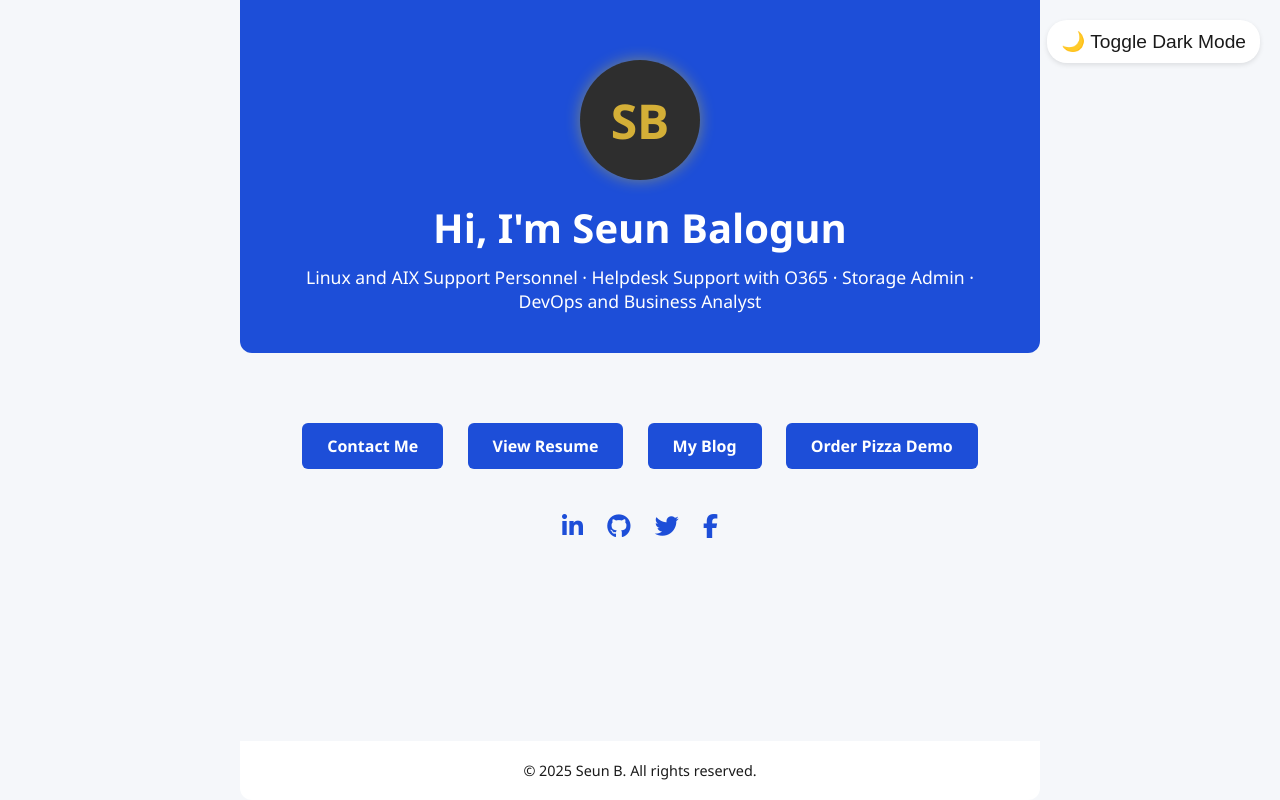
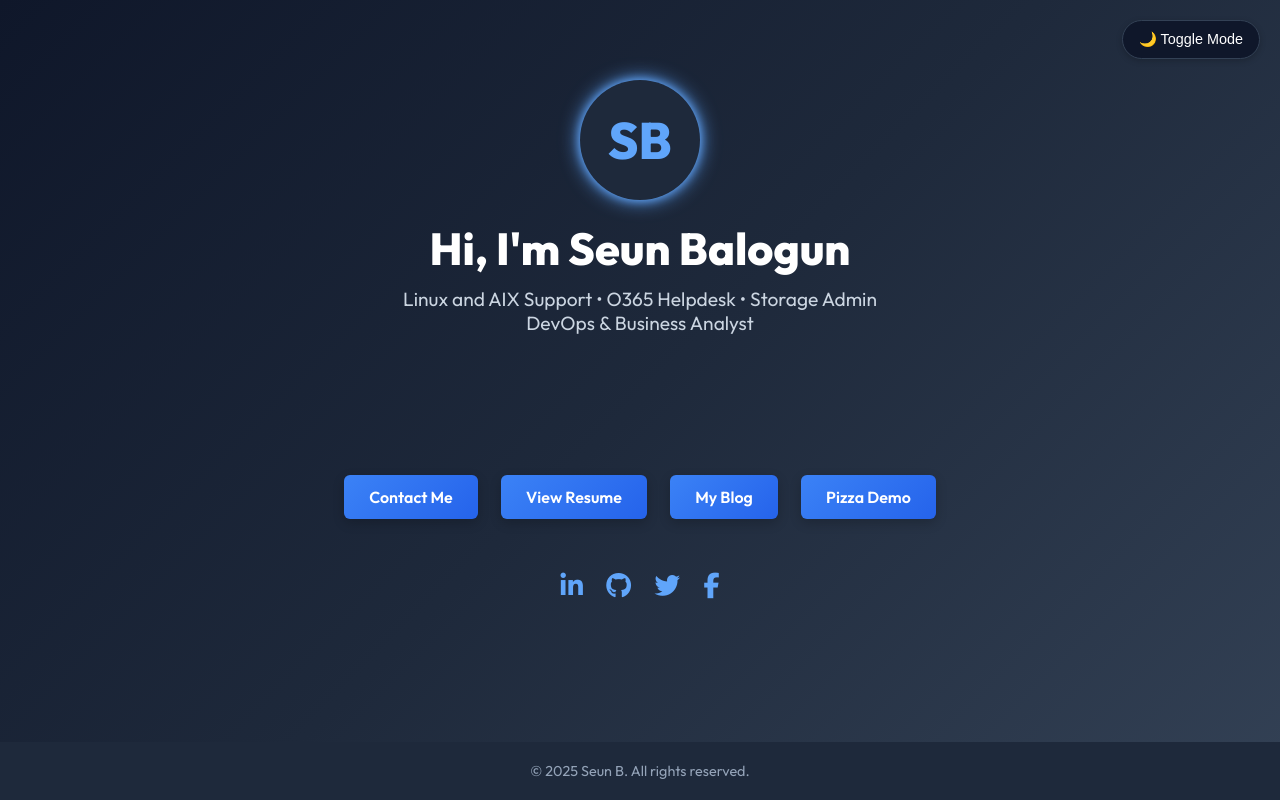
Before and after one commit to balogsun/resume.seunb.com, a plain HTML site: page index.html in a window 1280 px wide. Drawn offline with nearby package versions, Linux system fonts and the light colour scheme.

Commit message:
Update index.html

```diff
--- a/index.html
+++ b/index.html
@@ -4,120 +4,87 @@
   <meta charset="UTF-8" />
   <meta name="viewport" content="width=device-width, initial-scale=1.0"/>
   <title>Seun B | Tech & Business Hybrid</title>
+  <link rel="preconnect" href="https://fonts.googleapis.com">
+  <link href="https://fonts.googleapis.com/css2?family=Outfit:wght@400;600;800&display=swap" rel="stylesheet">
+  <link href="https://unpkg.com/aos@2.3.1/dist/aos.css" rel="stylesheet" />
   <link rel="stylesheet" href="https://cdnjs.cloudflare.com/ajax/libs/font-awesome/6.5.0/css/all.min.css" />
   <style>
     :root {
-      --bg: #f5f7fa;
-      --text: #1a1a1a;
-      --accent: #1d4ed8;
-      --card: white;
-      --gold: #d4af37;
-      --dark-grey: #2e2e2e;
-    }
-    body.dark {
-      --bg: #1e1e1e;
-      --text: #eeeeee;
+      --gradient: linear-gradient(135deg, #0f172a, #1e293b, #334155);
+      --text: #ffffff;
       --accent: #60a5fa;
-      --card: #2c2c2c;
-      --gold: #ffd700;
-      --dark-grey: #444;
-    }
-    * {
-      transition: background 0.3s, color 0.3s;
+      --btn-glossy: linear-gradient(135deg, #3b82f6, #2563eb);
+      --btn-hover: #1e40af;
+      --initials-glow: 0 0 10px #60a5fa, 0 0 20px #60a5fa;
     }
     body {
-      font-family: 'Segoe UI', Tahoma, Geneva, Verdana, sans-serif;
       margin: 0;
-      padding: 0;
-      background: var(--bg);
+      font-family: 'Outfit', sans-serif;
+      background: var(--gradient);
       color: var(--text);
-      animation: fadeIn 1s ease-in;
       min-height: 100vh;
       display: flex;
       flex-direction: column;
       align-items: center;
-    }
-    @keyframes fadeIn {
-      from { opacity: 0; transform: translateY(20px); }
-      to { opacity: 1; transform: translateY(0); }
+      overflow-x: hidden;
     }
     header {
-      background: var(--accent);
-      color: white;
       text-align: center;
-      padding: 60px 20px 40px;
+      padding: 80px 20px 40px;
       position: relative;
       width: 100%;
-      max-width: 800px;
-      box-sizing: border-box;
-      border-bottom-left-radius: 12px;
-      border-bottom-right-radius: 12px;
+      max-width: 900px;
     }
     .initials {
       width: 120px;
       height: 120px;
+      background: #1e293b;
+      color: var(--accent);
       border-radius: 50%;
-      margin: 0 auto 20px;
-      background-color: var(--dark-grey);
-      color: var(--gold);
-      font-weight: bold;
-      font-size: 3em;
+      font-weight: 800;
+      font-size: 3.2em;
       display: flex;
       align-items: center;
       justify-content: center;
-      box-shadow: 0 0 15px rgba(255, 215, 0, 0.4);
-      animation: popIn 1s ease-in-out;
-      animation-delay: 0.3s;
-      animation-fill-mode: forwards;
-      animation-play-state: running;
-    }
-    @keyframes popIn {
-      0% { transform: scale(0.8); opacity: 0; }
-      100% { transform: scale(1); opacity: 1; }
+      margin: 0 auto 20px;
+      box-shadow: var(--initials-glow);
     }
     h1 {
-      font-size: 2.5em;
-      width: 0ch;
-      overflow: hidden;
-      white-space: nowrap;
-      margin: 0 auto 10px auto;
-      animation: typing 3.5s steps(20, end) forwards;
-    }
-    @keyframes typing {
-      to {
-        width: 20ch;
-      }
+      font-size: 2.8em;
+      font-weight: 800;
+      margin: 0 0 10px;
     }
     p {
-      font-size: 1.1em;
+      font-size: 1.2em;
+      color: #cbd5e1;
       max-width: 700px;
-      margin: 10px auto 0 auto;
-    }
-    section {
-      padding: 40px 20px;
-      text-align: center;
-      width: 100%;
-      max-width: 800px;
-      box-sizing: border-box;
+      margin: 0 auto;
     }
     .btn {
       display: inline-block;
       margin: 10px;
       padding: 12px 25px;
-      background: var(--accent);
+      background: var(--btn-glossy);
       color: white;
+      font-weight: 600;
       border-radius: 6px;
-      font-weight: bold;
       text-decoration: none;
-      transition: background 0.3s, transform 0.3s, box-shadow 0.3s;
+      transition: all 0.3s;
+      box-shadow: 0 4px 12px rgba(0,0,0,0.2);
     }
     .btn:hover {
-      background: #153db1;
+      background: var(--btn-hover);
       transform: translateY(-2px);
-      box-shadow: 0 5px 15px rgba(0, 0, 0, 0.1);
+      box-shadow: 0 8px 20px rgba(0,0,0,0.3);
+    }
+    .button-group {
+      margin-top: 30px;
+    }
+    .social-icons {
+      margin-top: 40px;
     }
     .social-icons a {
-      font-size: 1.5em;
+      font-size: 1.6em;
       margin: 0 10px;
       color: var(--accent);
       transition: transform 0.3s;
@@ -126,100 +93,78 @@
       transform: scale(1.2);
     }
     .toggle-mode {
-      position: absolute;
+      position: fixed;
       top: 20px;
       right: 20px;
+      background: #0f172a;
+      color: white;
+      border: 1px solid #334155;
+      border-radius: 30px;
+      padding: 10px 16px;
       cursor: pointer;
-      font-size: 1.2em;
-      background: var(--card);
-      border: none;
-      padding: 10px 14px;
-      border-radius: 20px;
-      color: var(--text);
-      box-shadow: 0 2px 5px rgba(0,0,0,0.1);
-      z-index: 10;
+      font-size: 0.9em;
+      z-index: 1000;
+      box-shadow: 0 2px 6px rgba(0,0,0,0.2);
+    }
+    section {
+      padding: 60px 20px;
+      max-width: 900px;
+      width: 100%;
+      text-align: center;
     }
     footer {
+      margin-top: auto;
       padding: 20px;
+      font-size: 0.9em;
       text-align: center;
-      font-size: 0.9em;
-      background: var(--card);
+      background: #1e293b;
       width: 100%;
-      max-width: 800px;
-      box-sizing: border-box;
-      margin-top: auto;
-      border-radius: 0 0 12px 12px;
+      color: #94a3b8;
     }
-    .button-group {
-      margin-top: 20px;
-    }
-    .button-group .btn {
-      margin: 10px 10px;
-    }
-
-    /* Responsive adjustments */
     @media (max-width: 600px) {
       h1 {
-        font-size: 1.8em;
-        animation: typing 3.5s steps(20, end) forwards;
-        max-width: 90vw;
+        font-size: 2em;
       }
       .initials {
         width: 90px;
         height: 90px;
         font-size: 2.2em;
-        box-shadow: 0 0 10px rgba(255, 215, 0, 0.4);
-      }
-      p {
-        font-size: 1em;
-        padding: 0 10px;
       }
       .btn {
-        padding: 10px 18px;
-        font-size: 0.9em;
-        margin: 8px 6px;
-      }
-      .social-icons a {
-        font-size: 1.3em;
-        margin: 0 8px;
-      }
-      footer {
-        font-size: 0.8em;
+        padding: 10px 20px;
+        font-size: 0.95em;
       }
       .toggle-mode {
         padding: 8px 12px;
-        font-size: 1em;
-        top: 10px;
-        right: 10px;
+        font-size: 0.85em;
       }
     }
   </style>
 </head>
 <body>
 
-<button class="toggle-mode" onclick="toggleDarkMode()" aria-label="Toggle Dark Mode">
-  🌙 Toggle Dark Mode
-</button>
+<button class="toggle-mode" onclick="toggleDarkMode()">🌙 Toggle Mode</button>
 
-<header>
+<header data-aos="fade-up">
   <div class="initials">SB</div>
   <h1>Hi, I'm Seun Balogun</h1>
-  <p>Linux and AIX Support Personnel · Helpdesk Support with O365 · Storage Admin · DevOps and Business Analyst</p>
+  <p>Linux and AIX Support • O365 Helpdesk • Storage Admin </p>
+  <p>DevOps & Business Analyst</p>
 </header>
 
-<section>
+<section data-aos="fade-up" data-aos-delay="100">
   <div class="button-group">
     <a class="btn" href="mailto:seun@seunb.com">Contact Me</a>
-    <a class="btn" href="https://seunb.com/resume" target="_blank" rel="noopener noreferrer">View Resume</a>
-    <a class="btn" href="https://devblog.seunb.com" target="_blank" rel="noopener noreferrer">My Blog</a>
-    <a class="btn" href="https://pizza.seunb.com" target="_blank" rel="noopener noreferrer">Order Pizza Demo</a>
+    <a class="btn" href="https://seunb.com/resume" target="_blank">View Resume</a>
+    <a class="btn" href="https://devblog.seunb.com" target="_blank">My Blog</a>
+    <a class="btn" href="https://pizza.seunb.com" target="_blank">Pizza Demo</a>
   </div>
 
-  <div class="social-icons" style="margin-top: 30px;">
-    <a href="https://linkedin.com/in/seun-ob" aria-label="LinkedIn"><i class="fab fa-linkedin-in"></i></a>
-    <a href="https://github.com/balogsun" aria-label="GitHub"><i class="fab fa-github"></i></a>
-    <a href="https://x.com/balogsen" aria-label="Twitter"><i class="fab fa-twitter"></i></a>
-    <a href="https://www.facebook.com/balogun.olaoluseun/" aria-label="Facebook"><i class="fab fa-facebook-f"></i></a>
+  <div class="social-icons">
+    <a href="https://linkedin.com/in/seun-ob" target="_blank" aria-label="LinkedIn"><i class="fab fa-linkedin-in"></i></a>
+    <a href="https://github.com/balogsun" target="_blank" aria-label="GitHub"><i class="fab fa-github"></i></a>
+    <a href="https://x.com/balogsen" target="_blank" aria-label="Twitter"><i class="fab fa-twitter"></i></a>
+    <a href="https://www.facebook.com/balogun.olaoluseun/" target="_blank" aria-label="Facebook"><i class="fab fa-facebook-f"></i></a>
   </div>
 </section>
 
@@ -227,11 +172,26 @@
   &copy; 2025 Seun B. All rights reserved.
 </footer>
 
+<script src="https://unpkg.com/aos@2.3.1/dist/aos.js"></script>
 <script>
+  AOS.init();
+
   function toggleDarkMode() {
-    document.body.classList.toggle("dark");
+    document.body.classList.toggle('light-theme');
+    const isLight = document.body.classList.contains('light-theme');
+    document.querySelector('.toggle-mode').textContent = isLight ? '🌚 Dark Mode' : '🌙 Light Mode';
+    if (isLight) {
+      document.documentElement.style.setProperty('--gradient', '#f8fafc');
+      document.documentElement.style.setProperty('--text', '#1e293b');
+      document.documentElement.style.setProperty('--btn-glossy', 'linear-gradient(135deg, #3b82f6, #60a5fa)');
+      document.documentElement.style.setProperty('--btn-hover', '#2563eb');
+    } else {
+      document.documentElement.style.setProperty('--gradient', 'linear-gradient(135deg, #0f172a, #1e293b, #334155)');
+      document.documentElement.style.setProperty('--text', '#ffffff');
+      document.documentElement.style.setProperty('--btn-glossy', 'linear-gradient(135deg, #3b82f6, #2563eb)');
+      document.documentElement.style.setProperty('--btn-hover', '#1e40af');
+    }
   }
 </script>
-
 </body>
 </html>
```
